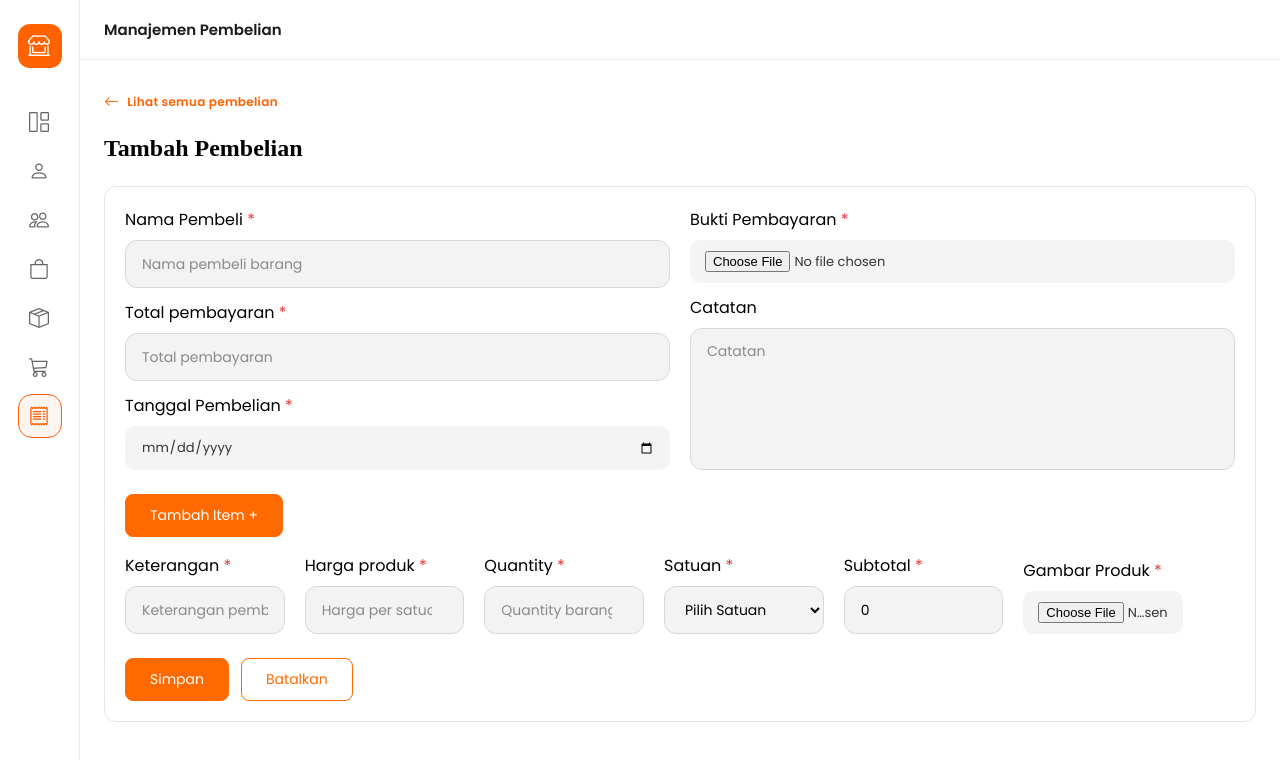
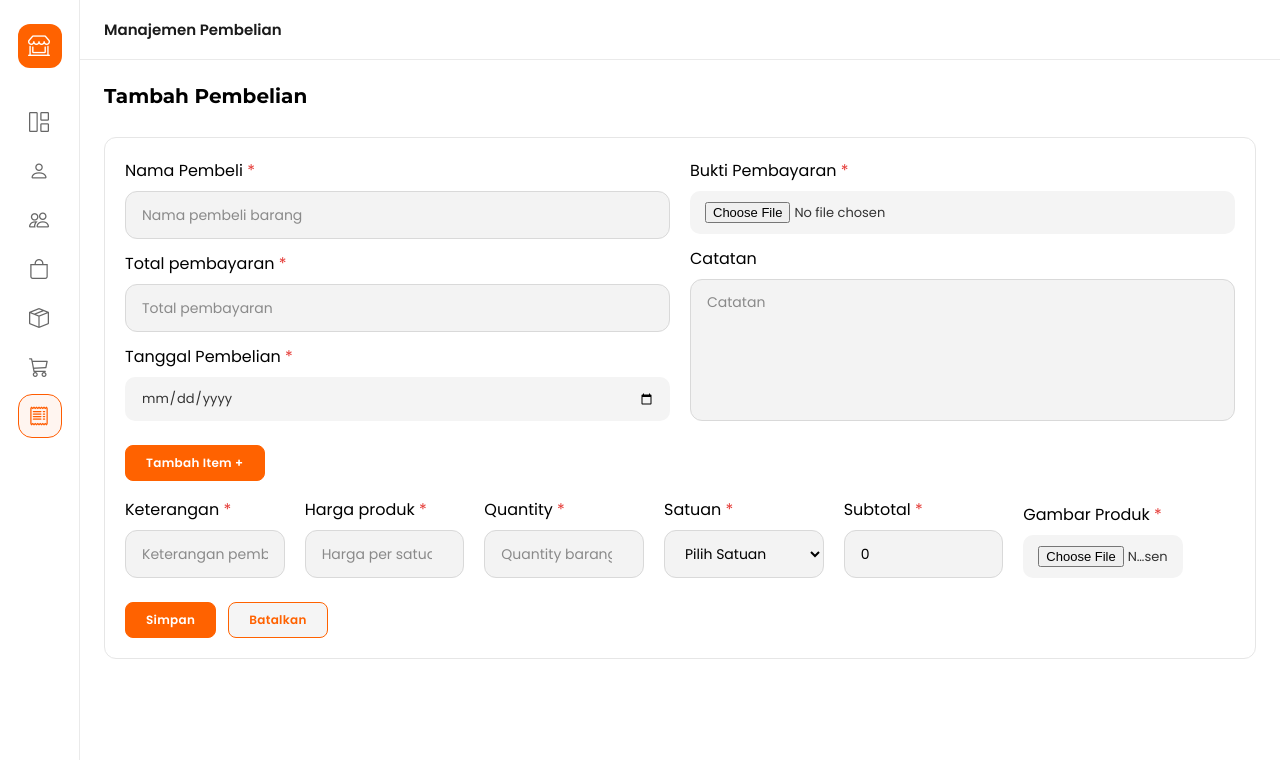
Before and after one commit to stpndrs/sleepypos-vue, a Vue app: page /purchases/create in a window 1280 px wide. Shown: the top 760 px of the page. Built offline with nearby package versions, Linux system fonts and the light colour scheme.

Commit message:
style(purchases): use shared button and header components
- Replace the custom buttons with the shared Button component
- Move the page title into the page-header section
- Drop the now unused button styles

```diff
--- a/src/pages/purchases/CreatePurchasesView.vue
+++ b/src/pages/purchases/CreatePurchasesView.vue
@@ -1,8 +1,8 @@
 <script setup>
 import { computed, reactive, watch } from 'vue';
-import BackLink from '@/components/BackLink.vue';
 import InputDate from '@/components/InputDate.vue';
 import InputFile from '@/components/InputFile.vue';
+import Button from '@/components/Button.vue';
 import InputText from '@/components/InputText.vue';
 import SelectInput from '@/components/SelectInput.vue';
 import router from '@/router';
@@ -126,12 +126,13 @@ watch(() => route.params.id, loadPurchase, { immediate: true });
 
 <template>
     <div class="page">
-        <section class="button-back">
-            <BackLink label="Lihat semua pembelian" routeName="purchases-view" variant="primary" />
+        <section class="page-header">
+            <div class="page-identity">
+                <h1 class="page-title">{{ isEdit ? 'Edit Pembelian' : 'Tambah Pembelian' }}</h1>
+            </div>
         </section>
 
         <section class="data">
-            <h1 class="page-title">{{ isEdit ? 'Edit Pembelian' : 'Tambah Pembelian' }}</h1>
             <form class="form" @submit.prevent="submitForm">
                 <div class="form-top">
                     <div class="column-left">
@@ -180,9 +181,9 @@ watch(() => route.params.id, loadPurchase, { immediate: true });
                 </div>
 
                 <div class="items">
-                    <button type="button" class="btn btn-primary btn-add" @click="addItem">
-                        Tambah Item +
-                    </button>
+                    <div class="btn-add">
+                        <Button variant="primary-solid" @click="addItem">Tambah Item +</Button>
+                    </div>
 
                     <div v-for="item in form.items" :key="item.id" class="item-row">
                         <InputText
@@ -255,8 +256,8 @@ watch(() => route.params.id, loadPurchase, { immediate: true });
                 </div>
 
                 <div class="form-actions">
-                    <button type="submit" class="btn btn-primary">Simpan</button>
-                    <button type="button" class="btn btn-outline" @click="cancel">Batalkan</button>
+                    <Button variant="primary-solid" type="submit">Simpan</Button>
+                    <Button variant="border-primary" @click="cancel">Batalkan</Button>
                 </div>
             </form>
         </section>
@@ -264,11 +265,6 @@ watch(() => route.params.id, loadPurchase, { immediate: true });
 </template>
 
 <style scoped>
-.button-back {
-    height: 35px;
-    align-content: center;
-}
-
 .page-title {
     font-weight: 700;
     margin: 16px 0 24px;
@@ -364,28 +360,8 @@ input[readonly] {
     cursor: default;
 }
 
-.btn {
-    padding: 10px 24px;
-    border-radius: 8px;
-    font-family: inherit;
-    font-size: 14px;
-    cursor: pointer;
-}
-
-.btn-primary {
-    background: #ff6a00;
-    border: 1px solid #ff6a00;
-    color: #fff;
-}
-
-.btn-outline {
-    background: #fff;
-    border: 1px solid #ff6a00;
-    color: #ff6a00;
-}
-
 .btn-add {
-    align-self: flex-start;
+    size: 30%;
 }
 
 .btn-remove {
@@ -394,7 +370,7 @@ input[readonly] {
     background: transparent;
     border: none;
     font-size: 22px;
-    color: #e53935;
+    color: #a79090;
     cursor: pointer;
 }
 
```
